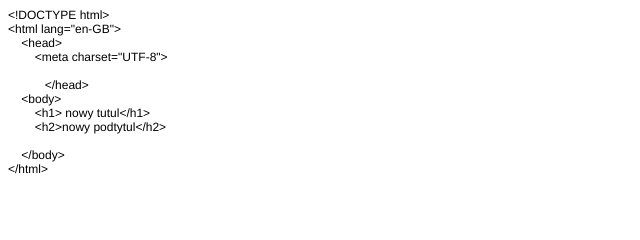
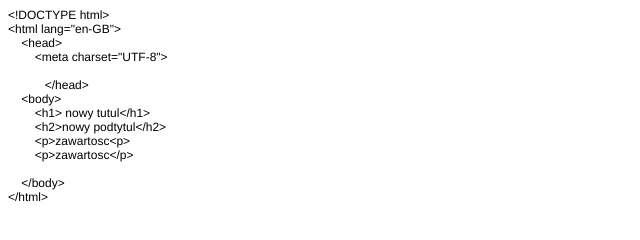
Before and after one commit to wyrwat/nauka_gita, a plain HTML site: page index.html in a window 1280 px wide. Shown: the whole page, without its empty margins (0-640 px from the left). Drawn offline with Linux system fonts and the light colour scheme.

Commit message:
Add content

```diff
--- a/index.html
+++ b/index.html
@@ -23,6 +23,8 @@
 <p class="p1"><span class="s1"><span class="Apple-converted-space">    </span>&lt;body&gt;</span></p>
 <p class="p1"><span class="s1"><span class="Apple-tab-span">	</span>&lt;h1&gt; nowy tutul&lt;/h1&gt;</span></p>
 <p class="p1"><span class="s1"><span class="Apple-tab-span">	</span>&lt;h2&gt;nowy podtytul&lt;/h2&gt;</span></p>
+<p class="p1"><span class="s1"><span class="Apple-tab-span">	</span>&lt;p&gt;zawartosc&lt;p&gt;</span></p>
+<p class="p1"><span class="s1"><span class="Apple-tab-span">	</span>&lt;p&gt;zawartosc&lt;/p&gt;</span></p>
 <p class="p1"><span class="s1"><br>
 </span></p>
 <p class="p1"><span class="s1"><span class="Apple-converted-space">    </span>&lt;/body&gt;</span></p>
```
